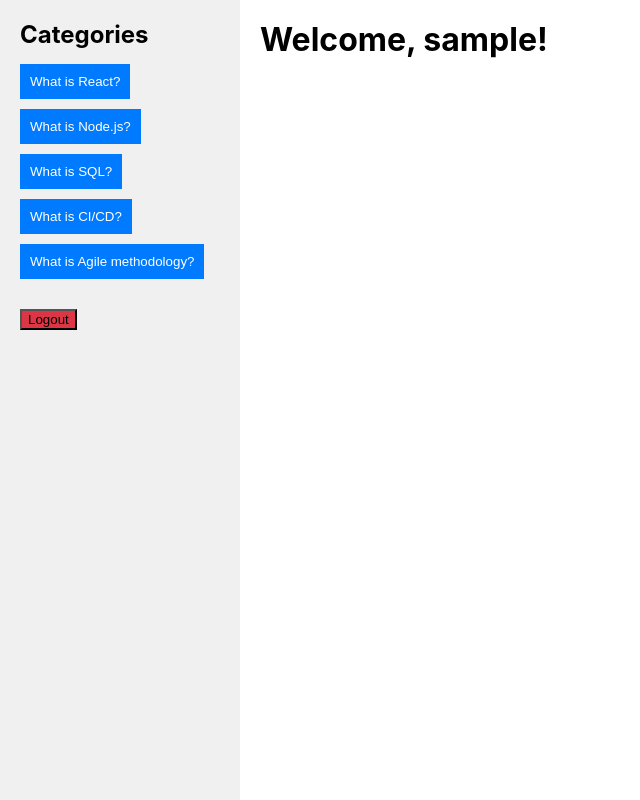
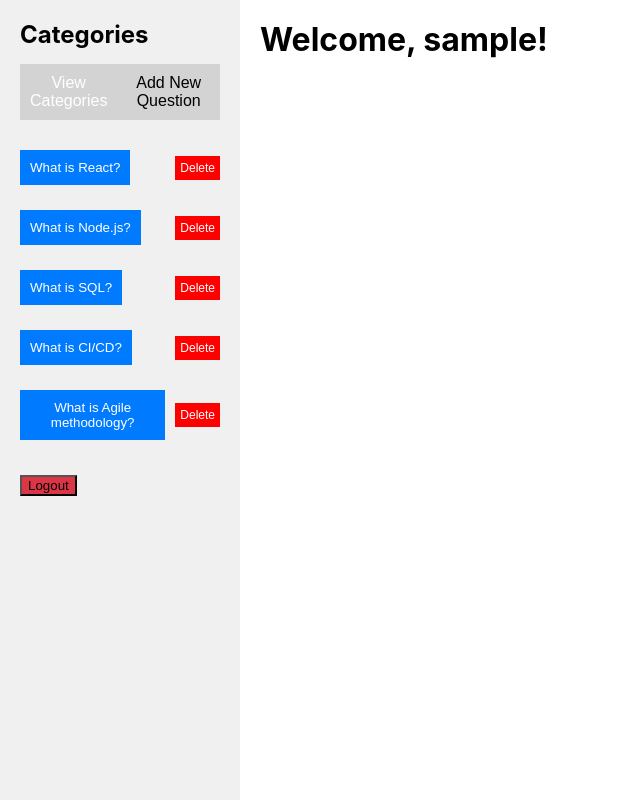
Before and after one commit to Nabbott101/Project-4, a React (Create React App) app: page /dashboard in a window 1280 px wide. Shown: the whole page, without its empty margins (0-640 px from the left). Built offline with nearby package versions, Linux system fonts and the light colour scheme; sample sign-in values are in the browser's storage.

Commit message:
update 4 11-11-24

```diff
--- a/src/pages/dashboard.js
+++ b/src/pages/dashboard.js
@@ -13,8 +13,11 @@ const categories = [
 const Dashboard = () => {
     const navigate = useNavigate();
     const [selectedQuestion, setSelectedQuestion] = useState('');
+    const [newQuestion, setNewQuestion] = useState(''); // For new question
+    const [newAnswer, setNewAnswer] = useState(''); // For new answer
+    const [questions, setQuestions] = useState(categories); // Initially using predefined categories
+    const [activeTab, setActiveTab] = useState('view'); // 'view' or 'add'
     const [username, setUsername] = useState('');
-    const [error] = useState('');
 
     // Get the username from localStorage when the component mounts
     useEffect(() => {
@@ -27,35 +30,117 @@ const Dashboard = () => {
             }
     }, [navigate]);
 
+
+    // Logout handler
     const handleLogout = () => {
         localStorage.removeItem('username');
         localStorage.removeItem('password');
         navigate('/'); // Redirect to the login page
     };
 
+    // Category click handler
     const handleCategoryClick = (category) => {
         setSelectedQuestion(category.question);
+    };
+
+    // Handle adding a new question
+    const handleAddQuestion = () => {
+        if (newQuestion && newAnswer) {
+            const newQuestionObject = {
+                name: newQuestion,
+                question: newAnswer
+            };
+
+            // Add the new question to the list of questions
+            setQuestions([...questions, newQuestionObject]);
+
+            // Clear input fields after adding the question
+            setNewQuestion('');
+            setNewAnswer('');
+        } else {
+            alert("Please enter both question and answer.");
+        }
+    };
+
+    // Handle deleting a question
+    const handleDeleteQuestion = (questionToDelete) => {
+        const updatedQuestions = questions.filter((category) => category.name !== questionToDelete.name);
+        setQuestions(updatedQuestions); // Update the state to remove the question
     };
 
     return (
         <div className="dashboard-container">
             <div className="sidebar">
                 <h2>Categories</h2>
-                {categories.map((category, index) => (
+
+                {/* Tabs */}
+                <div className="tabs">
                     <button
-                        key={index}
+                        className={activeTab === 'view' ? 'tab-active' : ''}
+                        onClick={() => setActiveTab('view')}
+                    >
+                        View Categories
+                    </button>
+                    <button
+                        className={activeTab === 'add' ? 'tab-active' : ''}
+                        onClick={() => setActiveTab('add')}
+                    >
+                        Add New Question
+                    </button>
+                </div>
+
+                {/* Tab Content */}
+                {activeTab === 'view' && (
+                    <div className="category-list">
+                        {questions.map((category, index) => (
+                            <div key={index} className="category-item">
+                                <button
                                     onClick={() => handleCategoryClick(category)}
                                     className="category-button"
                                 >
                                     {category.name}
                                 </button>
+                                <button
+                                    onClick={() => handleDeleteQuestion(category)} // Delete button
+                                    className="delete-button"
+                                >
+                                    Delete
+                                </button>
+                            </div>
                         ))}
+                    </div>
+                )}
+
+                {activeTab === 'add' && (
+                    <div className="add-question-container">
+                        <h3>Add a New Question and Answer</h3>
+                        <div>
+                            <input
+                                type="text"
+                                placeholder="Enter question"
+                                value={newQuestion}
+                                onChange={(e) => setNewQuestion(e.target.value)}
+                                className="input"
+                            />
+                        </div>
+                        <div>
+                            <input
+                                type="text"
+                                placeholder="Enter answer"
+                                value={newAnswer}
+                                onChange={(e) => setNewAnswer(e.target.value)}
+                                className="input"
+                            />
+                        </div>
+                        <button onClick={handleAddQuestion} className="button">Add Question</button>
+                    </div>
+                )}
+
                 <button onClick={handleLogout} className="logout-button">Logout</button>
             </div>
+
             <div className="main-content">
-                {error && <p className="error">{error}</p>}
                 <h1>Welcome, {username}!</h1>
-
                 {selectedQuestion && <h3>{selectedQuestion}</h3>}
             </div>
         </div>
--- a/src/pages/styles.css
+++ b/src/pages/styles.css
@@ -75,3 +75,86 @@
 h1, h2, h3 {
     margin: 0 0 15px;
 }
+
+.category-item {
+    display: flex;
+    justify-content: space-between;
+    align-items: center;
+    margin: 5px 0;
+}
+
+.delete-button {
+    background-color: red;
+    color: white;
+    border: none;
+    cursor: pointer;
+    padding: 5px;
+    font-size: 12px;
+    margin-left: 10px;
+}
+
+.delete-button:hover {
+    background-color: darkred;
+}
+.tabs {
+    display: flex;
+    justify-content: space-around;
+    margin-bottom: 20px;
+}
+
+.tabs button {
+    padding: 10px;
+    cursor: pointer;
+    border: none;
+    background-color: lightgray;
+    font-size: 16px;
+    flex-grow: 1;
+}
+
+.tab-active {
+    background-color: #4CAF50;
+    color: white;
+}
+
+.category-item {
+    display: flex;
+    justify-content: space-between;
+    align-items: center;
+    margin: 5px 0;
+}
+
+.delete-button {
+    background-color: red;
+    color: white;
+    border: none;
+    cursor: pointer;
+    padding: 5px;
+    font-size: 12px;
+    margin-left: 10px;
+}
+
+.delete-button:hover {
+    background-color: darkred;
+}
+
+.add-question-container {
+    margin-top: 20px;
+}
+
+.input {
+    margin: 10px 0;
+    padding: 8px;
+    width: 100%;
+}
+
+.button {
+    background-color: #4CAF50;
+    color: white;
+    padding: 10px;
+    border: none;
+    cursor: pointer;
+}
+
+.button:hover {
+    background-color: darkgreen;
+}
```
Lines whose indentation alone changed are shown as unchanged.
